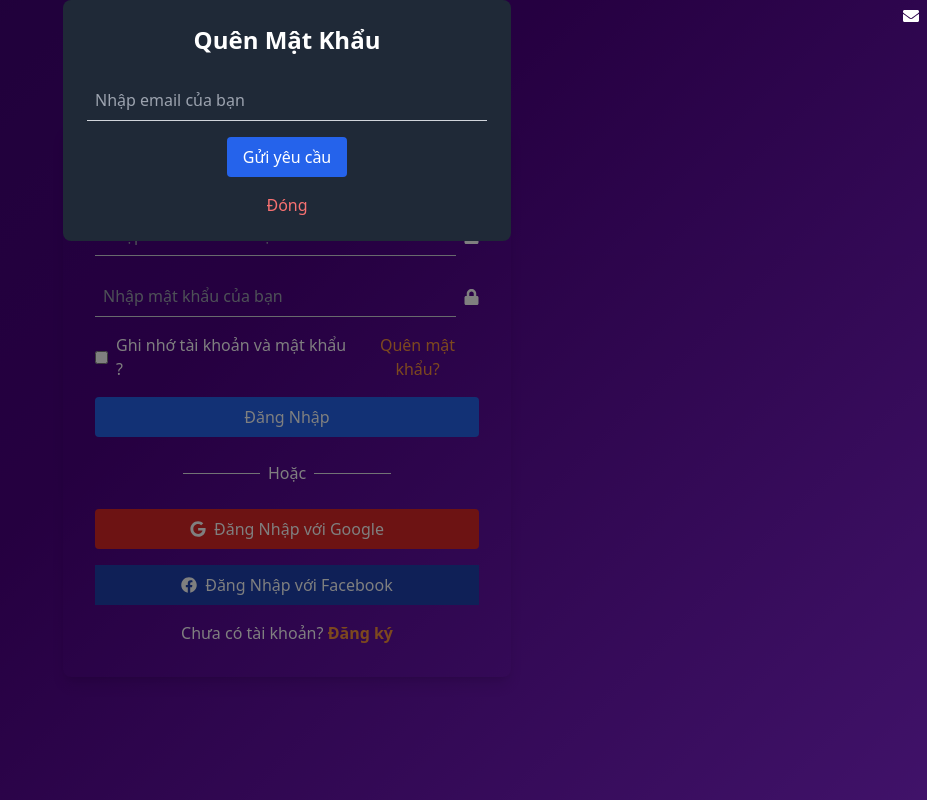
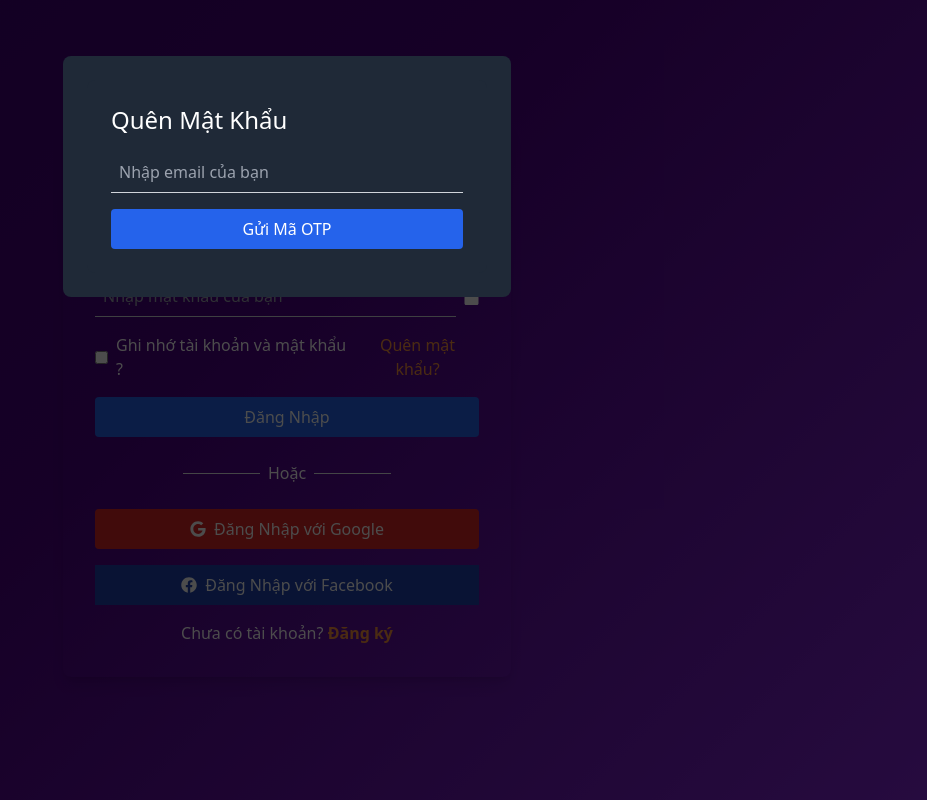
Before and after one commit to sithanh1602/JAVA6_ASM, a React (Create React App) app in the folder DATN-TOPDEV-2024/FE/java6-creact_abc/: page /login in a window 1280 px wide. Both pictures are taken after a click on the button "Quên mật khẩu?". Shown: the whole page, without its empty margins (353-1280 px from the left). Built offline with nearby package versions, Linux system fonts and the light colour scheme.

Commit message:
commit quen mat khau
quen mat khau

```diff
--- a/DATN-TOPDEV-2024/FE/java6-creact_abc/src/components/account/AuthForm.jsx
+++ b/DATN-TOPDEV-2024/FE/java6-creact_abc/src/components/account/AuthForm.jsx
@@ -27,6 +27,12 @@ const AuthForm = () => {
     const [isRegistered, setIsRegistered] = useState(false);
     const navigate = useNavigate(); // Sử dụng useNavigate thay vì useHistory
     const [isModalOpen, setIsModalOpen] = useState(false); // State to control modal visibility
+    const [isResetPasswordModal, setIsResetPasswordModal] = useState(false);
+    const [resetEmail, setResetEmail] = useState('');
+    const [resetOtp, setResetOtp] = useState('');
+    const [newPassword, setNewPassword] = useState('');
+    const [confirmNewPassword, setConfirmNewPassword] = useState('');
+    const [resetStage, setResetStage] = useState('email');
 
     useEffect(() => {
         // Tải tên đăng nhập và mật khẩu từ localStorage khi component được tải
@@ -104,7 +110,6 @@ const AuthForm = () => {
                     title: 'Đăng nhập không thành công',
                     text: 'Tài khoản hoặc mật khẩu không đúng'
                 });
-                console.error('Đăng nhập không thành công:', err);
             }
         }, 10); // Thời gian chờ 2000ms (2 giây)
     };
@@ -155,15 +160,78 @@ const AuthForm = () => {
         }
     };
 
+    // Email validation regex
+    const validateEmail = (email) => {
+        const re = /^[^\s@]+@[^\s@]+\.[^\s@]+$/;
+        return re.test(String(email).toLowerCase());
+    };
+
     const handleForgotPassword = async () => {
+        // Validate email before sending
+        if (!resetEmail) {
+            toast.error('Vui lòng nhập email');
+            return;
+        }
+
+        if (!validateEmail(resetEmail)) {
+            toast.error('Địa chỉ email không hợp lệ');
+            return;
+        }
+
         try {
-            console.log("Sending request with email:", email);
-            const response = await axios.post('http://localhost:8080/api/auth/forgot-password', { email });
+            const response = await axios.post('http://localhost:8080/api/auth/forgot-password', { email: resetEmail });
             toast.success(response.data);
-            setIsModalOpen(false);
+            setResetStage('otp'); // Move to OTP verification stage
         } catch (error) {
-            console.error("Error:", error.response.data);
-            toast.error('Đã xảy ra lỗi khi gửi yêu cầu. Vui lòng thử lại.');
+            toast.error(error.response?.data || 'Đã xảy ra lỗi khi gửi yêu cầu');
+        }
+    };
+
+    const handleVerifyOtpForgotPassWord = async () => {
+        // Validate OTP
+        if (!resetOtp || resetOtp.length !== 6) {
+            toast.error('Mã OTP phải có 6 chữ số');
+            return;
+        }
+
+        try {
+            const response = await axios.post('http://localhost:8080/api/auth/verify-otp-for-password', null, {
+                params: {
+                    email: resetEmail,
+                    otpCode: resetOtp
+                }
+            });
+            toast.success(response.data);
+            setResetStage('newPassword'); // Move to new password stage
+        } catch (error) {
+            toast.error(error.response?.data || 'Mã OTP không chính xác');
+        }
+    };
+
+    const handleResetPassword = async () => {
+        // Validate new password
+        if (!newPassword || newPassword.length < 6) {
+            toast.error('Mật khẩu phải có ít nhất 6 ký tự');
+            return;
+        }
+
+        if (newPassword !== confirmNewPassword) {
+            toast.error('Mật khẩu mới và xác nhận mật khẩu không khớp');
+            return;
+        }
+
+        try {
+            const response = await axios.post('http://localhost:8080/api/auth/reset-password', null, {
+                params: {
+                    email: resetEmail,
+                    newPassword: newPassword
+                }
+            });
+            toast.success(response.data);
+            setIsResetPasswordModal(false);
+            setResetStage('email');
+        } catch (error) {
+            toast.error(error.response?.data || 'Đã xảy ra lỗi khi đặt lại mật khẩu');
         }
     };
 
@@ -399,36 +467,74 @@ const AuthForm = () => {
                 isOpen={isModalOpen}
                 onRequestClose={handleModalClose}
                 contentLabel="Forgot Password Modal"
-                className="bg-gray-800 text-white p-6 rounded-lg w-full max-w-md mx-auto"
-                overlayClassName="fixed inset-0 bg-black bg-opacity-50"
+                className="bg-gray-800 text-white p-6 rounded-lg w-full max-w-md mx-auto mt-14"
+                overlayClassName="fixed inset-0 bg-black bg-opacity-70"
             >
-                <h2 className="text-2xl font-semibold text-center mb-6">Quên Mật Khẩu</h2>
-                <div className="mb-4">
+                <div className="bg-gray-800 p-6 rounded-lg max-w-md mx-auto">
+                    {resetStage === 'email' && (
+                        <div>
+                            <h2 className="text-2xl text-white mb-4">Quên Mật Khẩu</h2>
                             <input
                                 type="email"
-                        className="p-2 w-full bg-transparent border-b border-gray-300 focus:outline-none focus:border-blue-500"
                                 placeholder="Nhập email của bạn"
-                        value={email}
-                        onChange={(e) => setEmail(e.target.value)}
-                        required
+                                value={resetEmail}
+                                onChange={(e) => setResetEmail(e.target.value)}
+                                className="w-full p-2 mb-4 bg-transparent border-b border-gray-300 text-white"
                             />
-                    <FaEnvelope className="absolute right-2 top-2" />
-                </div>
-                <div className="flex justify-center">
                             <button
-                        className="bg-blue-600 text-white py-2 px-4 rounded hover:bg-blue-700"
                                 onClick={handleForgotPassword}
+                                className="w-full bg-blue-600 text-white py-2 rounded"
                             >
-                        Gửi yêu cầu
+                                Gửi Mã OTP
                             </button>
                         </div>
-                <div className="mt-4 text-center">
+                    )}
+
+                    {resetStage === 'otp' && (
+                        <div>
+                            <h2 className="text-2xl text-white mb-4">Xác Minh OTP</h2>
+                            <input
+                                type="text"
+                                placeholder="Nhập mã OTP"
+                                value={resetOtp}
+                                onChange={(e) => setResetOtp(e.target.value)}
+                                className="w-full p-2 mb-4 bg-transparent border-b border-gray-300 text-white"
+                                maxLength="6"
+                            />
                             <button
-                        onClick={handleModalClose}
-                        className="text-red-400 hover:underline"
+                                onClick={handleVerifyOtpForgotPassWord}
+                                className="w-full bg-green-600 text-white py-2 rounded"
                             >
-                        Đóng
+                                Xác Minh
                             </button>
+                        </div>
+                    )}
+
+                    {resetStage === 'newPassword' && (
+                        <div>
+                            <h2 className="text-2xl text-white mb-4">Đặt Lại Mật Khẩu</h2>
+                            <input
+                                type="password"
+                                placeholder="Nhập mật khẩu mới"
+                                value={newPassword}
+                                onChange={(e) => setNewPassword(e.target.value)}
+                                className="w-full p-2 mb-4 bg-transparent border-b border-gray-300 text-white"
+                            />
+                            <input
+                                type="password"
+                                placeholder="Xác nhận mật khẩu mới"
+                                value={confirmNewPassword}
+                                onChange={(e) => setConfirmNewPassword(e.target.value)}
+                                className="w-full p-2 mb-4 bg-transparent border-b border-gray-300 text-white"
+                            />
+                            <button
+                                onClick={handleResetPassword}
+                                className="w-full bg-blue-600 text-white py-2 rounded"
+                            >
+                                Đặt Lại Mật Khẩu
+                            </button>
+                        </div>
+                    )}
                 </div>
             </Modal>
             <style>
```
Lines whose indentation alone changed are shown as unchanged.
